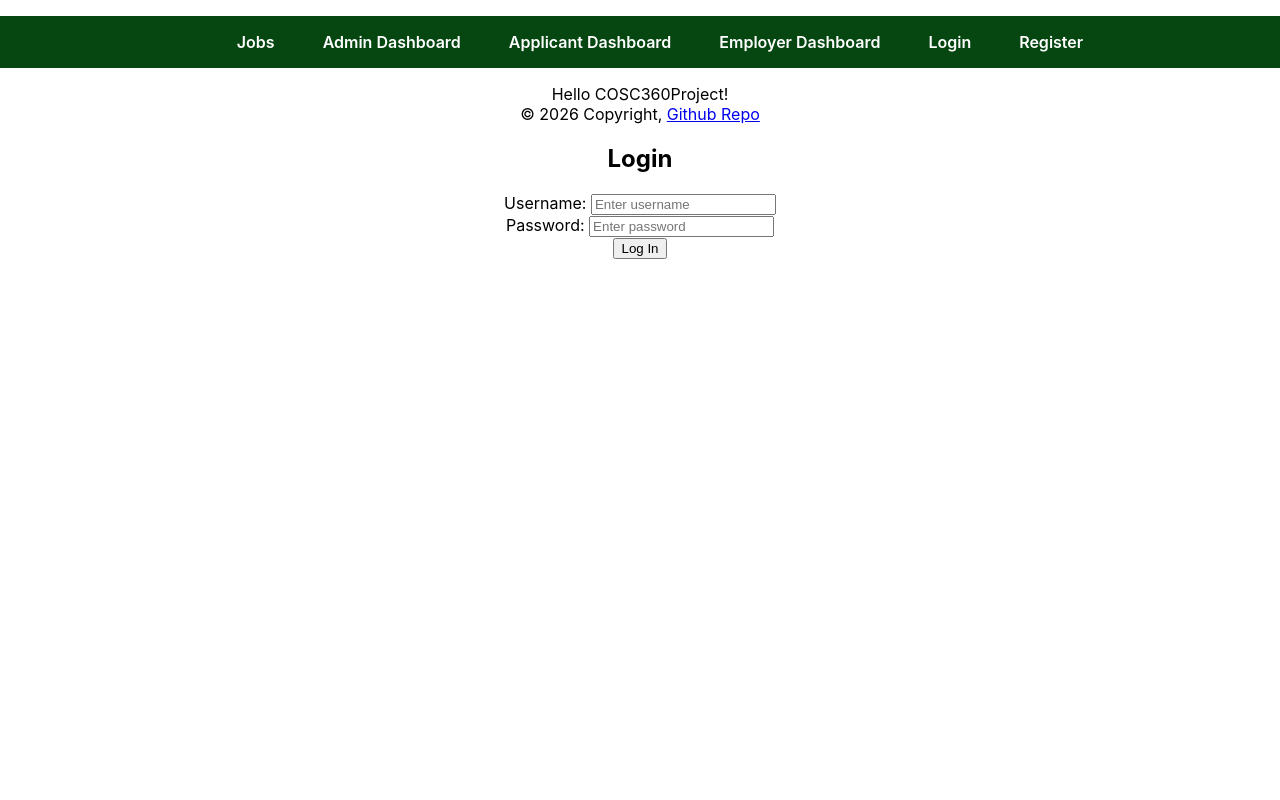
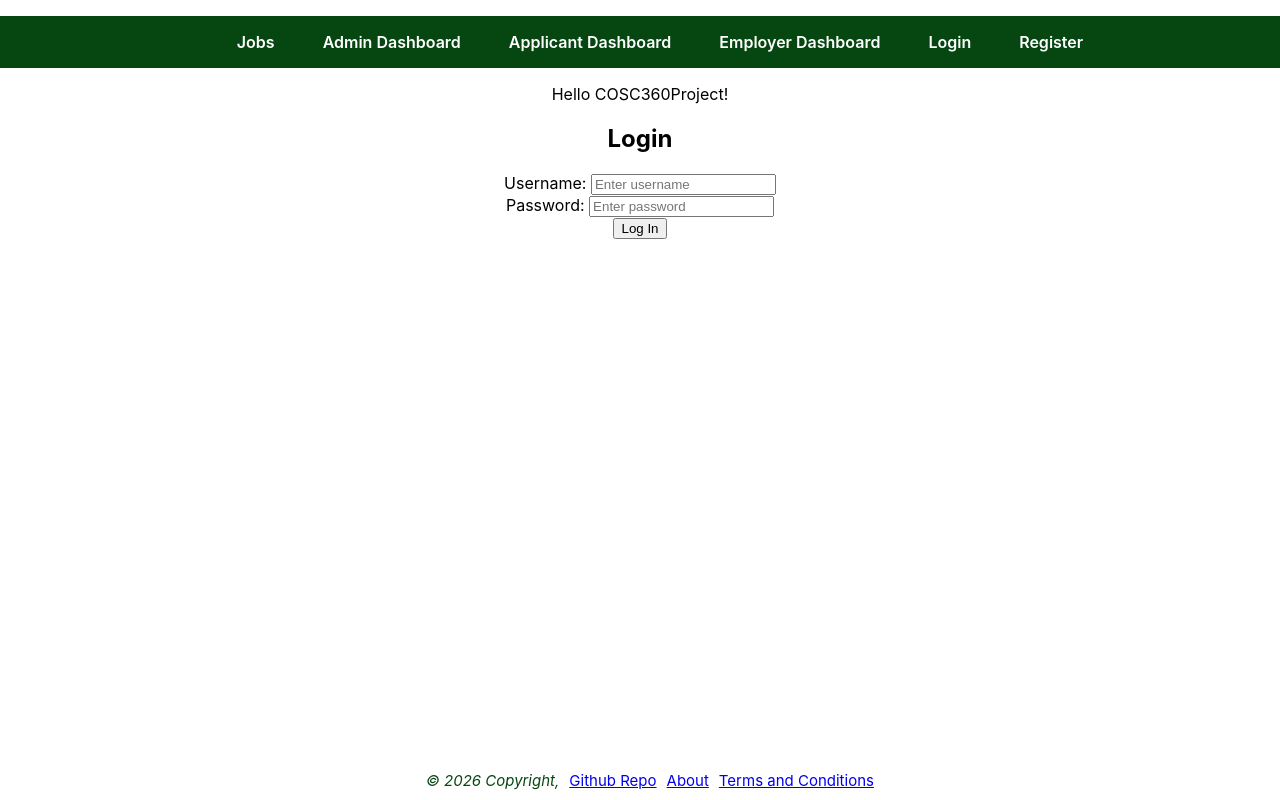
Before and after one commit to bradapc/cosc360project, a React (Create React App) app in the folder frontend/: page / in a window 1280 px wide. Built offline with nearby package versions, Linux system fonts and the light colour scheme.

Commit message:
added more tabs to footer and style

```diff
--- a/frontend/src/App.js
+++ b/frontend/src/App.js
@@ -8,8 +8,8 @@ function App() {
     <div className="App">
       <Navbar />
       Hello COSC360Project!
+      <Login />
       <Footer />
-      <Login />
     </div>
 
   );
--- a/frontend/src/components/Footer.jsx
+++ b/frontend/src/components/Footer.jsx
@@ -1,10 +1,13 @@
 import React from 'react';
+import '../css/Footer.css';
 const currentYear = new Date().getFullYear();
 function Footer() {
     return (
         <footer id="footer">
             <span id="copyright">© {currentYear} Copyright, </span>
             <span id="github"><a href="https://github.com/bradapc/cosc360project" target="_blank">Github Repo</a></span>
+            <span id="about"><a href="/about">About</a></span>
+            <span id="terms-conditions"><a href="/termsconditions">Terms and Conditions</a></span>
         </footer>
     );
 }
--- /dev/null
+++ b/frontend/src/css/Footer.css
@@ -0,0 +1,14 @@
+footer {
+    position: fixed;
+    bottom: 0;
+    width: 100%;
+    display: flex;
+    gap: 10px;
+    justify-content: center;
+    margin:10px;
+    font-size: 15px;
+}
+#copyright {
+    color: #064711;
+    font-style: italic;
+}
```
